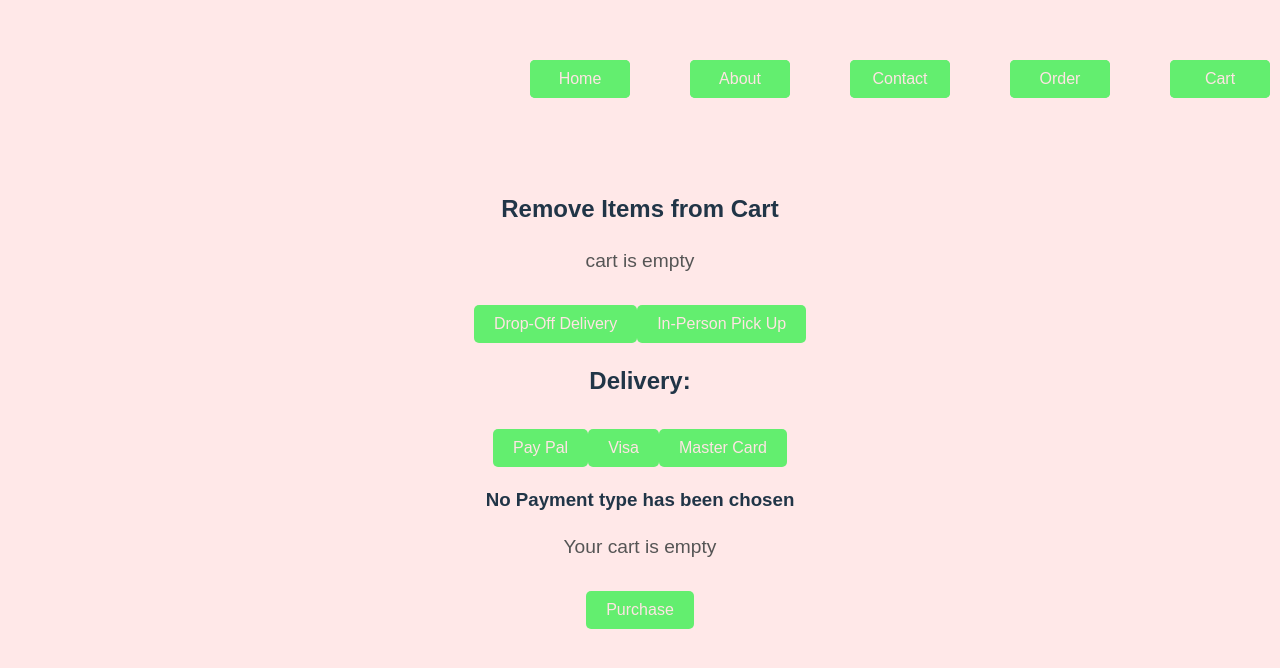
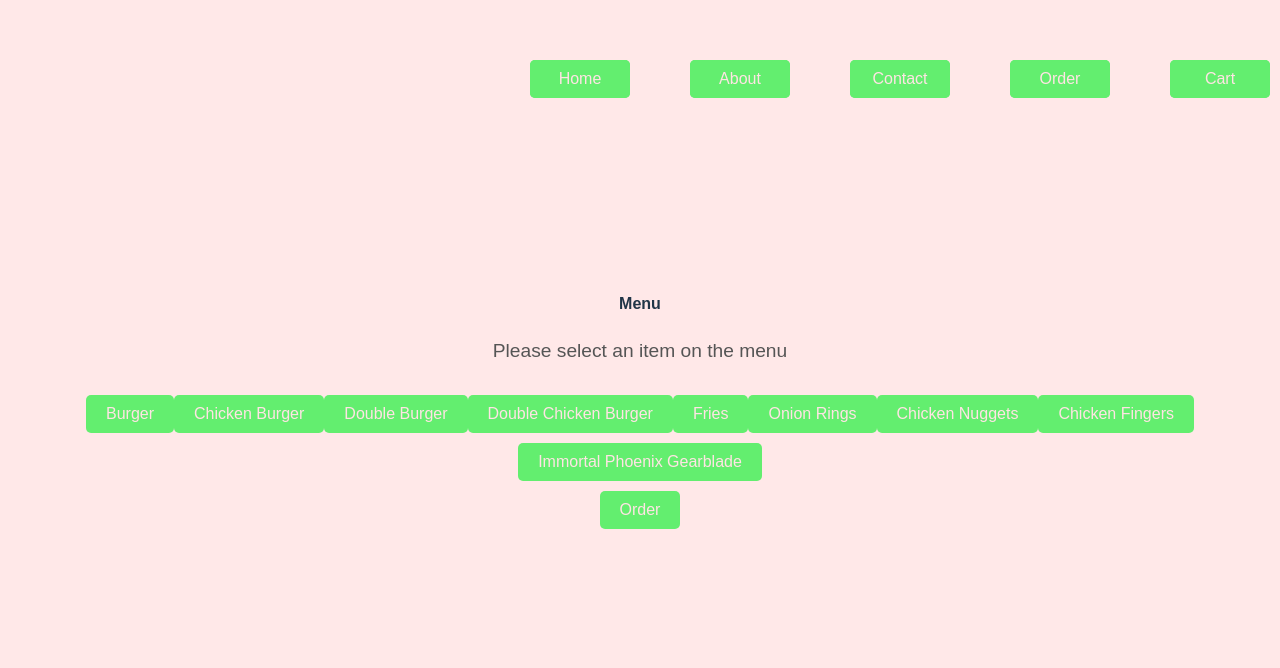
Before and after one commit to ishamotwani/FastGPTFood, a React (Vite) app in the folder frontend/: page /Cart in a window 1280 px wide. Shown: the top 668 px of the page. Built offline with nearby package versions, Linux system fonts and the light colour scheme.

Commit message:
Order Displaying issue fixed
BackUpCart is just a backup file to keep around whenever im testing new stuff for cart

```diff
--- a/frontend/src/pages/Cart.jsx
+++ b/frontend/src/pages/Cart.jsx
@@ -1,59 +1,140 @@
-import React, { useState, useEffect } from 'react';
-import {BrowserRouter as Router, Route, Routes, Link, useLocation, useNavigate } from 'react-router-dom';
-import Navigation from '../functions/Navigation';
+import React, { useState, useEffect } from "react";
+import { BrowserRouter as Router, Route, Routes, Link, useLocation, useNavigate, } from "react-router-dom";
+import Navigation from "../functions/Navigation";
+import "../CssPages/Order.css";
 
-const CostWillBeZero = ({setCost, cost}) => {
-    useEffect(() => {
-        if (cost === null) {
-            setCost(0);
-        }
-    }, [setCost]);
-    return ( null );
+//im restarting this from ground level since the code was order one was messy tbh
+//and i would need to re-do it anyhow for the chatbot so doing this JUST TRAINING I guess?
+function CartButton() {
+    const navigate = useNavigate();
+
+    const moveButton = () => {
+      navigate("/Cart");
+    };
+
+    return (
+      <div>
+        <button onClick={moveButton}>Order</button>
+      </div>
+    );
 }
 
-function Cart ({items = [], removeItem, removeAll, setCostArray, costArray, setCost, cost}) {
-    //if it's in-person deliver or online
-    //time is also set whenever a delibutton is trigger
-    //also like half the
-    const [typeOrder, setTypeOrder] = useState("");
-    const [deliTime, setDeliTime] = useState(0);
-    const [typePay, setTypePay] = useState("");
+function Order({ addItem, setCostArray, setCost }) {
+    const [currentState, setCurrentState] = useState("menu"); //the states are menu, toppings, size, and add item to cart | this is better than firing 50 trigger states omg
+    const [addedText, setAddedText] = useState(""); //displayed text
+    const [timerTriggerText, setTimerTriggerText] = useState(true); //display text for a set amount of time
+    const [rememberItem, setRememberItem] = useState(-1);//this remembers the index, not the actual item
+    const [selectedToppings, setSelectedToppings] = useState([]); //remembers the toppings
+    const [toppingsCost, setToppingsCost] = useState(0);
+    //menu related const
+    const menuItems = ["Burger", "Chicken Burger", "Double Burger", "Double Chicken Burger", "Fries", "Onion Rings", "Chicken Nuggets", "Chicken Fingers", "Immortal Phoenix Gearblade"];
+    const menuToppings = ["Lettuce", "Tomato", "Cheese"];
+    const costMenu = [4.59, 4.89, 8.59, 8.89, 3.99, 3.99, 2.99, 5.99, 99.99];
+    const drinkMenu = ["Water", "Pop", "Milkshake", "No Drink"];
+    const costDrink = [0.99, 3.99, 4.49, 0];
 
-    //delivery types
-    const homeDeliButton = () => {
-        setTypeOrder("Drop-Off Delivery");
-        setDeliTime(20 + (items.length * 3) );
+    const sizeItems = ["small", "medium", "large"];
+    const sizeCost = [1, 1.25, 1.5];
+
+    const menuItemToLower = menuItems.map((item) => item.toLowerCase());
+
+    //the inetentional add; where the user just has a menu and an add function
+    const intentionalAdd = (name) => {
+      name = name.trim().toLowerCase();
+
+      const index = menuItemToLower.indexOf(name);
+      if (index !== -1) {
+          setRememberItem(index);
+
+          //0 - 3; to toppings (since thoses are all burgers
+          //4+ is all size related; idk about
+          if (index === 0 || index === 1 || index === 2 || index === 3) {
+              setCurrentState("toppings");
+          } else if (index === 4 || index === 5 || index === 6 || index === 7) {
+              setCurrentState("size");
+          }
+      } else {
+          setAddedText("Item is not on the Menu; please try again.");
+          setCurrentState("menu");
+          setTimerTriggerText(true);
+      }
+  };
+
+  //when size matters fr fr
+    const sizeAdd = (sizeIndex) => {
+        if (rememberItem !== -1) {
+            const itemName = menuItems[rememberItem];
+            const baseCost = costMenu[rememberItem];
+            const sizeFactor = sizeCost[sizeIndex];
+            const totalCost = parseFloat(baseCost * sizeFactor).toFixed(2);
+
+            //Maybe Drinks Afterwards :)
+            addItem(`${itemName} - ${sizeItems[sizeIndex]}`);
+            setCostArray((prevCostArray) => [...prevCostArray, totalCost]);
+            setCost((prevCost) => parseFloat(prevCost) + parseFloat(totalCost));
+            setAddedText(`Your ${itemName.toLowerCase()} ${sizeItems[sizeIndex]} has been added to the cart!`);
+
+            //reset point
+            setCurrentState("menu");
+            setRememberItem(-1);
+        } else {
+            setAddedText(`Your order did not processs try again.`);
+
+            //still reset point
+            setCurrentState("menu");
+            setRememberItem(-1);
+        }
     }
 
-    const inPersonDeliButton = () => {
-        setTypeOrder("In-Person Delivery");
-        setDeliTime((items.length * 3));
+    const toppingsAdd = (toppingIndex, isChecked) => {
+        const toppingName = menuToppings[toppingIndex];
+        const toppingCost = 0.5;
+
+        if (isChecked) {
+            setSelectedToppings((prevToppings) => [...prevToppings, toppingName]);
+              setToppingsCost((prevCost) => prevCost + toppingCost);
+          } else {
+              setSelectedToppings((prevToppings) =>
+                prevToppings.filter((topping) => topping !== toppingName)
+          );
+        setToppingsCost((prevCost) => prevCost - toppingCost);
+        }
+    };
+
+    const toppingsFinalPush = () => {
+        const itemName = menuItems[rememberItem];
+        const itemCost = costMenu[rememberItem];
+        const totalCost = parseFloat(itemCost + toppingsCost).toFixed(2);
+
+        if (selectedToppings.length === 0) {
+            const totalCost = (itemCost).toFixed(2);
+            addItem(`${itemName} with ${selectedToppings.join(", ")}`);
+            setCostArray((prevCostArray) => [...prevCostArray, totalCost]);
+            setCost((prevCost) => parseFloat(prevCost) + parseFloat(totalCost));
+            setAddedText(`Your ${itemName.toLowerCase()} has been added to the cart!`);
+        } else {
+            const toppingsCost = selectedToppings.length * 0.5;
+            const totalCost = (itemCost + toppingsCost).toFixed(2);
+            addItem(`${itemName} with ${selectedToppings.join(", ")}`);
+            setCostArray((prevCostArray) => [...prevCostArray, totalCost]);
+            setCost((prevCost) => parseFloat(prevCost) + parseFloat(totalCost));
+            setAddedText(`Your ${itemName.toLowerCase()} with ${selectedToppings.join(", ")} has been added to the cart!`);
         }
 
-    //Payment type
-    const masterCardButton = () => {
-        setTypePay("Master Card")
+        //reset
+        setCurrentState("menu");
+        setRememberItem(-1);
+        setSelectedToppings([]);
+        setToppingsCost(0);
     }
 
-    const visaButton = () => {
-        setTypePay("Visa")
-    }
-
-    const paypalButton = () => {
-        setTypePay("Paypal")
-    }
-
-    //'reset' button basically
-    const purchaseButton = () => {
-        setTypeOrder("");
-        setTypePay("");
-        setDeliTime(0);
-        removeAll();
-        setCostArray([]);
-        setCostArray(0);
-        setCost(0);
-        CostWillBeZero();
-    }
+    //timer to showcase when user have order item and then message go bye bye
+    useEffect(() => {
+        if (timerTriggerText) {
+          const timer = setTimeout(() => {
+            setTimerTriggerText(false);
+          }, 3000);
+    } }, [timerTriggerText]);
 
     return (
         <div>
@@ -61,83 +142,104 @@ function Cart ({items = [], removeItem, removeAll, setCostArray, costArray, setC
                 <Navigation />
             </header>
 
-        <div className='ItemsInCart'>
-            <h2>Remove Items from Cart</h2>
-            {items.length === 0 ? (
-                <p>cart is empty</p>
-            ) : (
             <div>
-                    {items.map((item, index) => (
-                        <span key={index}>
-                            {item} <button onClick={() => removeItem(index)}>  X  </button>
-                        </span>
-                    ))}
+                {currentState === "menu" && (
+                    <div>
+                        <MenuView menuItems={menuItems} functionIntentionalAdd={intentionalAdd} />
+                    </div>
+                )}
+
+                {currentState === "size" && (
+                    <div>
+                        <SizeView sizeItems={sizeItems} functionSizeAdd={sizeAdd} />
+                    </div>
+                )}
+
+                {currentState === "toppings" && (
+                    <div>
+                        <ToppingsView menuToppings={menuToppings} functionToppingsAdd={toppingsAdd} toppingsFinalPush={toppingsFinalPush}/>
+                        <button></button>
                     </div>
                 )}
             </div>
 
-        <div className='DeliveryType'>
-            <button onClick={homeDeliButton}>Drop-Off Delivery</button>
-            <button onClick={inPersonDeliButton}>In-Person Pick Up</button>
-            {typeOrder === "" ? (
-                <h2>Delivery: </h2>
-            ) : (
             <div>
-                    <h2>Delivery: {typeOrder}</h2>
-                    {typeOrder === "Drop-Off Delivery" ? (
+                {timerTriggerText && (
                     <div>
-                            <p>Estimated Delivery Time: {deliTime} minutes</p>
-                            <p>Your home location?</p>
-                            <input type='text' placeholder='help' />
-
-                        </div>
-                    ) : (
-                        <div>
-                            <p>Estimated Pickup Time: {deliTime} minutes</p>
-                            <p>What store you picking up from</p>
-                            <select onChange={(e) => console.log(e.target.value)}>
-                                <option value="">Please Select a Location</option>
-                                <option value="LocationA">The Moon</option>
-                                <option value="LocationB">The Deep Beyond</option>
-                                <option value="LocationC">My Death Bed</option>
-                            </select>
+                        <p>{addedText}</p>
                     </div>
                 )}
             </div>
-                )}
+            <div>
+                <CartButton />
             </div>
 
-        <div className='paymentCards'>
-            <button onClick={paypalButton}>Pay Pal</button>
-            <button onClick={visaButton}>Visa</button>
-            <button onClick={masterCardButton}>Master Card</button>
-            {typePay === "" ? (
-                <div>
-                    <h3>No Payment type has been chosen</h3>
-                </div>
-            ) : (
-                <div>
-                    <h3>Payment: {typePay}</h3>
-                </div>
-            )}
-        </div>
-
-        <div className='costOverall'>
-            {cost !== 0 && cost !== null ? (
-                <p>Overall Cost: ${cost}</p>
-            ) : (
-                <div>
-                    <p>Your cart is empty</p>
-                    <CostWillBeZero setCost={setCost} />
-                </div>
-            )}
-        </div>
-
-        <div className='purchase'>
-            <button onClick={purchaseButton}>Purchase</button>
-        </div>
         </div>
     );
 }
 
-export default Cart;
+//you have made it to the view section which has been move to down under congrants
+const MenuView = ({ menuItems, functionIntentionalAdd }) => {
+    return (
+    <div>
+        <h4>Menu</h4>
+        <p>Please select an item on the menu</p>
+        <div>
+            {menuItems.map((item, index) => (
+                <button key={index} onClick={() => functionIntentionalAdd(item)}>
+                {item}
+                </button>
+            ))}
+        </div>
+    </div>
+    );
+};
+
+const SizeView = ({ sizeItems, functionSizeAdd }) => {
+    return (
+        <div>
+            <h4>Please choose a size for your order:</h4>
+            <div>
+                {sizeItems.map((size, index) => (
+                    <button key={index} onClick={() => functionSizeAdd(index)}>
+                    {size}
+                    </button>
+                ))}
+            </div>
+        </div>
+    );
+};
+
+const ToppingsView = ({ menuToppings, functionToppingsAdd, toppingsFinalPush }) => {
+    return (
+        <div>
+            <h4>Please choose the toppings for your order:</h4>
+            <div>
+                {menuToppings.map((topping, index) => (
+                    <div key={index}>
+                        <label>
+                            <input type="checkbox" onChange={(e) => functionToppingsAdd(index, e.target.checked)} />
+                            {topping}
+                        </label>
+                    </div>
+                ))}
+            </div>
+            <div>
+                <button onClick={toppingsFinalPush}>Add to Cart</button>
+            </div>
+        </div>
+    );
+};
+
+
+/* if you need it
+
+
+                {currentState === "pushToCart" && (
+                    <div>
+                        <
+                    </div>
+                )}
+*/
+
+export default Order;
--- a/frontend/src/pages/Order.jsx
+++ b/frontend/src/pages/Order.jsx
@@ -3,8 +3,8 @@ import { BrowserRouter as Router, Route, Routes, Link, useLocation, useNavigate,
 import Navigation from "../functions/Navigation";
 import "../CssPages/Order.css";
 
-// Anything past navi is temp because OMG idk how we are creating a chatbot
-
+//im restarting this from ground level since the code was order one was messy tbh
+//and i would need to re-do it anyhow for the chatbot so doing this JUST TRAINING I guess?
 function CartButton() {
     const navigate = useNavigate();
 
@@ -19,14 +19,174 @@ function CartButton() {
     );
 }
 
-const MenuView = ({ menuItems, addThenChecksSize }) => {
+function Order({ addItem, setCostArray, setCost }) {
+    const [currentState, setCurrentState] = useState("menu"); //the states are menu, toppings, size, and add item to cart | this is better than firing 50 trigger states omg
+    const [addedText, setAddedText] = useState(""); //displayed text
+    const [timerTriggerText, setTimerTriggerText] = useState(true); //display text for a set amount of time
+    const [rememberItem, setRememberItem] = useState(-1);//this remembers the index, not the actual item
+    const [selectedToppings, setSelectedToppings] = useState([]); //remembers the toppings
+    const [toppingsCost, setToppingsCost] = useState(0);
+    //menu related const
+    const menuItems = ["Burger", "Chicken Burger", "Double Burger", "Double Chicken Burger", "Fries", "Onion Rings", "Chicken Nuggets", "Chicken Fingers", "Immortal Phoenix Gearblade"];
+    const menuToppings = ["Lettuce", "Tomato", "Cheese"];
+    const costMenu = [4.59, 4.89, 8.59, 8.89, 3.99, 3.99, 2.99, 5.99, 99.99];
+    const drinkMenu = ["Water", "Pop", "Milkshake", "No Drink"];
+    const costDrink = [0.99, 3.99, 4.49, 0];
+
+    const sizeItems = ["small", "medium", "large"];
+    const sizeCost = [1, 1.25, 1.5];
+
+    const menuItemToLower = menuItems.map((item) => item.toLowerCase());
+
+    //the inetentional add; where the user just has a menu and an add function
+    const intentionalAdd = (name) => {
+      name = name.trim().toLowerCase();
+
+      const index = menuItemToLower.indexOf(name);
+      if (index !== -1) {
+          setRememberItem(index);
+
+          //0 - 3; to toppings (since thoses are all burgers
+          //4+ is all size related; idk about
+          if (index === 0 || index === 1 || index === 2 || index === 3) {
+              setCurrentState("toppings");
+          } else if (index === 4 || index === 5 || index === 6 || index === 7) {
+              setCurrentState("size");
+          }
+      } else {
+          setAddedText("Item is not on the Menu; please try again.");
+          setCurrentState("menu");
+          setTimerTriggerText(true);
+      }
+  };
+
+  //when size matters fr fr
+    const sizeAdd = (sizeIndex) => {
+        if (rememberItem !== -1) {
+            const itemName = menuItems[rememberItem];
+            const baseCost = costMenu[rememberItem];
+            const sizeFactor = sizeCost[sizeIndex];
+            const totalCost = parseFloat(baseCost * sizeFactor).toFixed(2);
+
+            //Maybe Drinks Afterwards :)
+            addItem(`${itemName} - ${sizeItems[sizeIndex]}`);
+            setCostArray((prevCostArray) => [...prevCostArray, totalCost]);
+            setCost((prevCost) => parseFloat(prevCost) + parseFloat(totalCost));
+            setAddedText(`Your ${itemName.toLowerCase()} ${sizeItems[sizeIndex]} has been added to the cart!`);
+
+            //reset point
+            setCurrentState("menu");
+            setRememberItem(-1);
+        } else {
+            setAddedText(`Your order did not processs try again.`);
+
+            //still reset point
+            setCurrentState("menu");
+            setRememberItem(-1);
+        }
+    }
+
+    const toppingsAdd = (toppingIndex, isChecked) => {
+        const toppingName = menuToppings[toppingIndex];
+        const toppingCost = 0.5;
+
+        if (isChecked) {
+            setSelectedToppings((prevToppings) => [...prevToppings, toppingName]);
+              setToppingsCost((prevCost) => prevCost + toppingCost);
+          } else {
+              setSelectedToppings((prevToppings) =>
+                prevToppings.filter((topping) => topping !== toppingName)
+          );
+        setToppingsCost((prevCost) => prevCost - toppingCost);
+        }
+    };
+
+    const toppingsFinalPush = () => {
+        const itemName = menuItems[rememberItem];
+        const itemCost = costMenu[rememberItem];
+        const totalCost = parseFloat(itemCost + toppingsCost).toFixed(2);
+
+        if (selectedToppings.length === 0) {
+            const totalCost = (itemCost).toFixed(2);
+            addItem(`${itemName} with ${selectedToppings.join(", ")}`);
+            setCostArray((prevCostArray) => [...prevCostArray, totalCost]);
+            setCost((prevCost) => parseFloat(prevCost) + parseFloat(totalCost));
+            setAddedText(`Your ${itemName.toLowerCase()} has been added to the cart!`);
+        } else {
+            const toppingsCost = selectedToppings.length * 0.5;
+            const totalCost = (itemCost + toppingsCost).toFixed(2);
+            addItem(`${itemName} with ${selectedToppings.join(", ")}`);
+            setCostArray((prevCostArray) => [...prevCostArray, totalCost]);
+            setCost((prevCost) => parseFloat(prevCost) + parseFloat(totalCost));
+            setAddedText(`Your ${itemName.toLowerCase()} with ${selectedToppings.join(", ")} has been added to the cart!`);
+        }
+
+        //reset
+        setCurrentState("menu");
+        setRememberItem(-1);
+        setSelectedToppings([]);
+        setToppingsCost(0);
+    }
+
+    //timer to showcase when user have order item and then message go bye bye
+    useEffect(() => {
+        if (timerTriggerText) {
+          const timer = setTimeout(() => {
+            setTimerTriggerText(false);
+          }, 3000);
+    } }, [timerTriggerText]);
+
+    return (
+        <div>
+            <header>
+                <Navigation />
+            </header>
+
+            <div>
+                {currentState === "menu" && (
+                    <div>
+                        <MenuView menuItems={menuItems} functionIntentionalAdd={intentionalAdd} />
+                    </div>
+                )}
+
+                {currentState === "size" && (
+                    <div>
+                        <SizeView sizeItems={sizeItems} functionSizeAdd={sizeAdd} />
+                    </div>
+                )}
+
+                {currentState === "toppings" && (
+                    <div>
+                        <ToppingsView menuToppings={menuToppings} functionToppingsAdd={toppingsAdd} toppingsFinalPush={toppingsFinalPush}/>
+                        <button></button>
+                    </div>
+                )}
+            </div>
+
+            <div>
+                {timerTriggerText && (
+                    <div>
+                        <p>{addedText}</p>
+                    </div>
+                )}
+            </div>
+            <div>
+                <CartButton />
+            </div>
+
+        </div>
+    );
+}
+
+//you have made it to the view section which has been move to down under congrants
+const MenuView = ({ menuItems, functionIntentionalAdd }) => {
     return (
     <div>
         <h4>Menu</h4>
         <p>Please select an item on the menu</p>
         <div>
             {menuItems.map((item, index) => (
-          <button key={index} onClick={() => addThenChecksSize(item)}>
+                <button key={index} onClick={() => functionIntentionalAdd(item)}>
                 {item}
                 </button>
             ))}
@@ -35,25 +195,13 @@ const MenuView = ({ menuItems, addThenChecksSize }) => {
     );
 };
 
-//the idea here is to display everything
-const ToppingView = ({selectedOrder, ItemMenu}) => {
-  return (
-    <div>
-      {selectedOrder === 'Burger' (
-        <div>
-        </div>
-       )}
-    </div>
-  )
-}
-
-const SizeView = ({ sizeItems, finalAdd }) => {
+const SizeView = ({ sizeItems, functionSizeAdd }) => {
     return (
         <div>
             <h4>Please choose a size for your order:</h4>
             <div>
                 {sizeItems.map((size, index) => (
-          <button key={index} onClick={() => finalAdd(index)}>
+                    <button key={index} onClick={() => functionSizeAdd(index)}>
                     {size}
                     </button>
                 ))}
@@ -62,112 +210,25 @@ const SizeView = ({ sizeItems, finalAdd }) => {
     );
 };
 
-function Order({ addItem, setCostArray, setCost }) {
-  const [input, setInput] = useState("");
-  const [addedTrigger, setAddedTrigger] = useState(false); //allows the program to know if something has been added
-  const [addedText, setAddedText] = useState(""); //allows the program to know if the added text show showcase
-  const [showItemsSizes, setshowItemsSizes] = useState(false); //allows the program to know if to show the sizes of the menu
-  const [rememberItem, setRememberItem] = useState(""); //this remembers an item position
-
-  //menu items
-  const menuItems = ["Burger", "Chicken Burger", "Double Burger", "Double Chicken Burger", "Fries", "Onion Rings", "Chicken Nuggets", "Chicken Fingers", "Immortal Phoenix Gearblade"];
-  //toppings or whatever for the items on the main menu
-  //if it's 0 -- then skip it there are no toppings it goes to size?
-  const menuToppings = [["Let-Us", "Tomato", "Cheese"], ["Let-Us", "Tomato", "Cheese"], ["Let-Us", "Tomato", "Cheese"], ["Let-Us", "Tomato", "Cheese"], 0, 0, 0, 0];
-  //the items cost
-  const costMenu = [4.59, 4.89, 8.59, 8.89, 3.99, 3.99, 2.99, 5.99, 99.99];
-  //drink menu
-  const drinkMenu = ["Water", "Pop", "Milkshake"];
-  const costDrink = [0.99, 3,99, 4.49];
-
-  //sizeItems: size of an orders
-  //sizeCost: how much things get times by depending on the order size
-  //default i guess is small?
-  const sizeItems = ["small", "medium", "large"];
-  const sizeCost = [1, 1.25, 1.5];
-
-  //case insenesitive stuff
-  const menuItemToLower = menuItems.map((item) => item.toLowerCase());
-
-  //this adds an item to the cart, and stores the cost in both an array and int
-  //the array is stored to ensure whenever the user removes it from the cart, the cost tied to that item is also removed
-  //and the int is stored to catch overall numbers
-  const addThenChecksSize = (name) => {
-    if (menuItemToLower.includes(name.toLowerCase())) {
-      setAddedText("Choose a size for your order?");
-      setRememberItem(menuItemToLower.indexOf(name.toLowerCase()));
-      setshowItemsSizes(true);
-      setInput("");
-    } else {
-      setAddedText("What the hell you just tried to add?");
-      setAddedTrigger(true);
-    }
-    setAddedTrigger(true);
-  };
-
-  //after an user orders an item and it's on the menu
-  //this will trigger - which tries to kill me or smth idk
-  //this will become what optional toppings the item will have.
-  const finalAdd = (sizeIndex) => {
-    if (rememberItem !== null) {
-      const itemName = menuItems[rememberItem];
-      const baseCost = costMenu[rememberItem];
-      const sizeMultiploer = sizeCost[sizeIndex];
-      const totalCost = Math.floor(baseCost * sizeMultiploer * 100) / 100;
-
-      addItem(`${itemName} - ${sizeItems[sizeIndex]}`);
-      setCostArray((prevCostArray) => [...prevCostArray, totalCost]);
-      setCost((prevCost) => prevCost + totalCost);
-      setAddedText(`Your ${itemName.toLowerCase()} ${sizeItems[sizeIndex]} has been added to the cart!`);
-
-      setInput("");
-      setAddedText(`Your ${sizeItems[sizeIndex]} ${itemName.toLowerCase()} has been added to the cart!`);
-      setshowItemsSizes(false);
-      setRememberItem(null);
-      setAddedTrigger(true);
-    }
-  };
-
-  //timer to showcase when user have order item and then message go bye bye
-  useEffect(() => {
-    if (addedTrigger) {
-      const timer = setTimeout(() => {
-        setAddedTrigger(false);
-      }, 3000);
-    }
-  }, [addedTrigger]);
-
+const ToppingsView = ({ menuToppings, functionToppingsAdd, toppingsFinalPush }) => {
     return (
         <div>
-      <header>
-        <Navigation />
-      </header>
-
+            <h4>Please choose the toppings for your order:</h4>
             <div>
-        {showItemsSizes ? (
-          <div>
-            <SizeView sizeItems={sizeItems} finalAdd={finalAdd} />
+                {menuToppings.map((topping, index) => (
+                    <div key={index}>
+                        <label>
+                            <input type="checkbox" onChange={(e) => functionToppingsAdd(index, e.target.checked)} />
+                            {topping}
+                        </label>
                     </div>
-        ) : (
-          <div>
-            <MenuView
-              menuItems={menuItems}
-              addThenChecksSize={addThenChecksSize}
-            />
-          </div>
-        )}
-
-        {addedTrigger && (
-          <div>
-            <p>{addedText}</p>
-          </div>
-        )}
+                ))}
             </div>
             <div>
-        <CartButton />
+                <button onClick={toppingsFinalPush}>Add to Cart</button>
             </div>
         </div>
     );
-}
+};
 
 export default Order;
```
Also changed, not shown: frontend/src/pages/OBackUpCart.jsx (renamed from frontend/src/pages/Order2.jsx, +22 -21 lines). Lines whose indentation alone changed are shown as unchanged.
